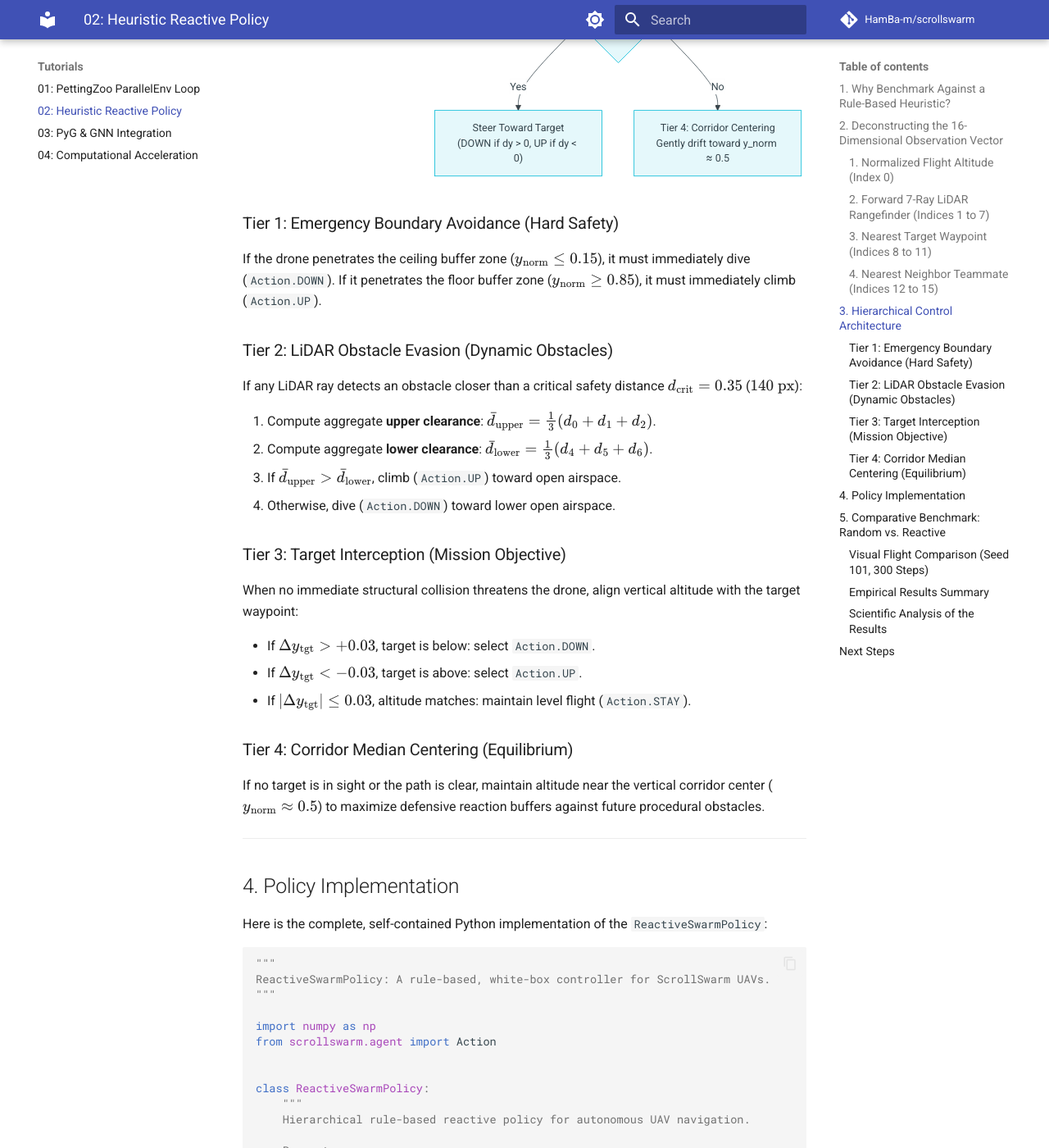
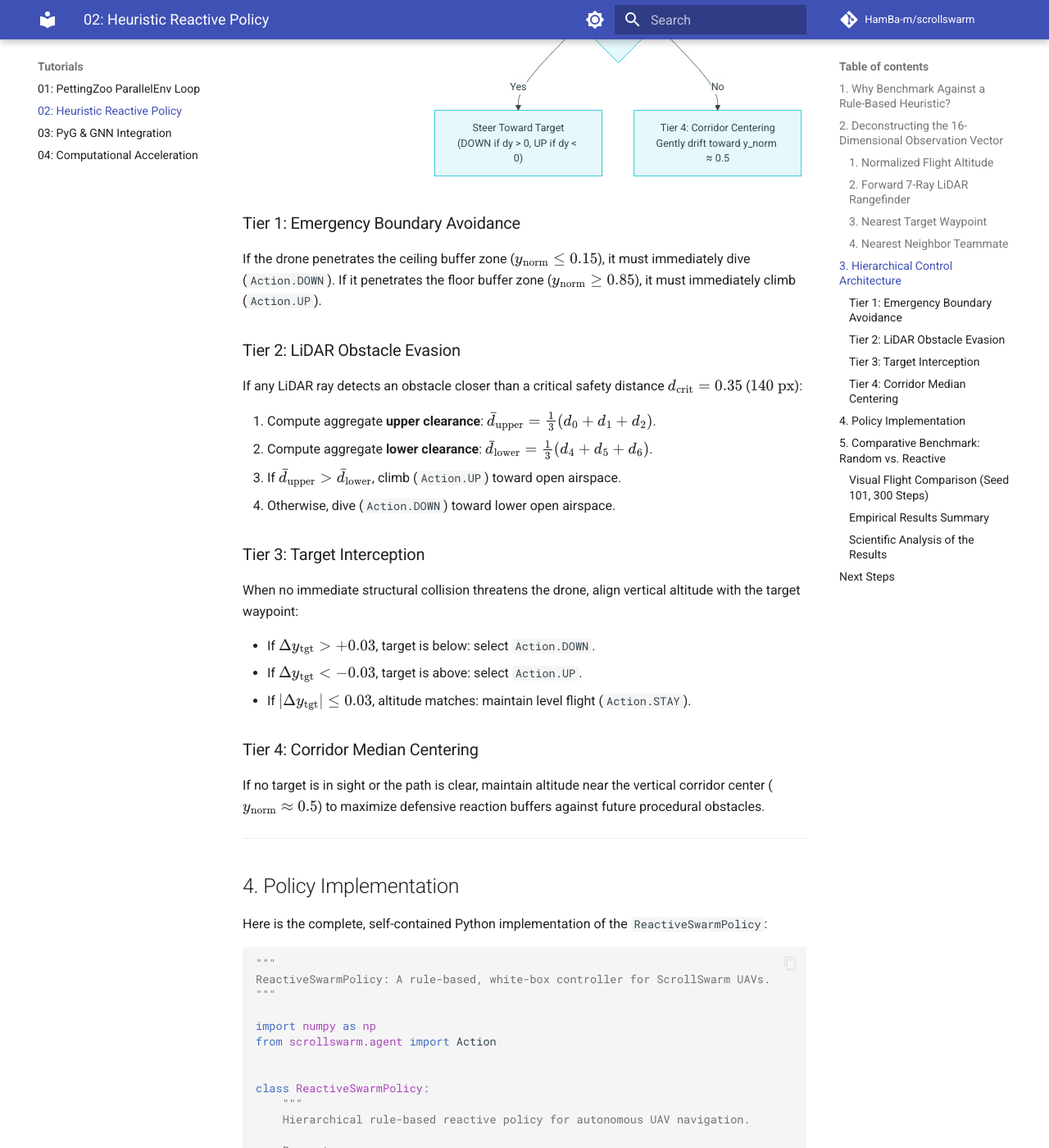
Before and after one commit to HamBa-m/scrollswarm, an MkDocs documentation site: the page built from docs/tutorials/02_heuristic_baseline.md, in a window 1280 px wide and 1400 px high, scrolled down 3561 px. Shown: the whole window at 82% size. Built offline with MkDocs 1.6.1 and Material for MkDocs 9.7.7, drawn with Linux system fonts in a browser that asks for light colours; comment, search, counter and statistics services are not loaded; some of the changed text lies outside the part shown.

Commit message:
docs: refine section headings and nested list formatting in tutorials 02 and 04

````diff
--- a/docs/tutorials/02_heuristic_baseline.md
+++ b/docs/tutorials/02_heuristic_baseline.md
@@ -33,14 +33,14 @@ Observation Vector: [0: Altitude | 1-7: LiDAR Rays | 8-11: Target | 12-15: Neigh
                      Index 0       Indices 1 to 7     Indices 8-11    Indices 12-15
 ```
 
-### 1. Normalized Flight Altitude (Index `0`)
+### 1. Normalized Flight Altitude
 $$y_{\text{norm}} = \frac{y_i}{H} \in [0.0, 1.0]$$
 
 - $y_{\text{norm}} \approx 0.0$ indicates dangerous proximity to the upper ceiling ($y_{\text{ceiling}} = 15\text{ px}$).
 - $y_{\text{norm}} \approx 1.0$ indicates dangerous proximity to the ground base plane ($y_{\text{floor}} = 385\text{ px}$).
 - $y_{\text{norm}} \approx 0.5$ represents the vertical median of the corridor.
 
-### 2. Forward 7-Ray LiDAR Rangefinder (Indices `1` to `7`)
+### 2. Forward 7-Ray LiDAR Rangefinder
 The rangefinder casts 7 rays across a $120^\circ$ forward field of view ($-60^\circ$ up-forward to $+60^\circ$ down-forward) up to $R_{\max} = 400\text{ px}$. Each feature reports normalized distance $d_k^* / R_{\max} \in [0.0, 1.0]$:
 
 | Feature Index | Ray Index | Polar Angle $\theta_k$ | Orientation | Primary Hazard Detected |
@@ -53,7 +53,7 @@ The rangefinder casts 7 rays across a $120^\circ$ forward field of view ($-60^\c
 | **`6`** | Ray 5 | $+40^\circ$ | Moderate down-forward | Ground structures, building edges |
 | **`7`** | Ray 6 | $+60^\circ$ | Steep down-forward | Ground surface, low structural bases |
 
-### 3. Nearest Target Waypoint (Indices `8` to `11`)
+### 3. Nearest Target Waypoint
 - **`obs[8]` ($\Delta x_{\text{tgt}} / W$)**: Relative horizontal distance. Positive when target is ahead (to the right).
 - **`obs[9]` ($\Delta y_{\text{tgt}} / H$)**: Relative vertical distance $(y_{\text{tgt}} - y_i) / H$.
   - $\Delta y_{\text{tgt}} > 0 \implies$ Target is **below** the drone $\implies$ descend (`Action.DOWN`).
@@ -61,7 +61,7 @@ The rangefinder casts 7 rays across a $120^\circ$ forward field of view ($-60^\c
 - **`obs[10]` ($d_{\text{tgt}} / \text{diag}$)**: Normalized Euclidean distance to target.
 - **`obs[11]` ($\mathbf{1}_{\text{in_range}}$)**: Binary flag ($1.0$ if $d_{\text{tgt}} \le 45\text{ px}$, else $0.0$).
 
-### 4. Nearest Neighbor Teammate (Indices `12` to `15`)
+### 4. Nearest Neighbor Teammate
 - Relative spatial displacement $[\Delta x_{\text{nbr}} / W, \Delta y_{\text{nbr}} / H, d_{\text{nbr}} / \text{diag}]$ and binary communication link flag $\mathbf{1}_{\text{in_comm}}$ ($1.0$ if $d_{\text{nbr}} \le 180\text{ px}$).
 
 ---
@@ -81,10 +81,10 @@ flowchart TD
     F -- No --> H["Tier 4: Corridor Centering<br/>Gently drift toward y_norm ≈ 0.5"]
 ```
 
-### Tier 1: Emergency Boundary Avoidance (Hard Safety)
+### Tier 1: Emergency Boundary Avoidance
 If the drone penetrates the ceiling buffer zone ($y_{\text{norm}} \le 0.15$), it must immediately dive (`Action.DOWN`). If it penetrates the floor buffer zone ($y_{\text{norm}} \ge 0.85$), it must immediately climb (`Action.UP`).
 
-### Tier 2: LiDAR Obstacle Evasion (Dynamic Obstacles)
+### Tier 2: LiDAR Obstacle Evasion
 If any LiDAR ray detects an obstacle closer than a critical safety distance $d_{\text{crit}} = 0.35$ ($140\text{ px}$):
 
 1. Compute aggregate **upper clearance**: $\bar{d}_{\text{upper}} = \frac{1}{3}(d_0 + d_1 + d_2)$.
@@ -92,14 +92,14 @@ If any LiDAR ray detects an obstacle closer than a critical safety distance $d_{
 3. If $\bar{d}_{\text{upper}} > \bar{d}_{\text{lower}}$, climb (`Action.UP`) toward open airspace.
 4. Otherwise, dive (`Action.DOWN`) toward lower open airspace.
 
-### Tier 3: Target Interception (Mission Objective)
+### Tier 3: Target Interception
 When no immediate structural collision threatens the drone, align vertical altitude with the target waypoint:
 
 - If $\Delta y_{\text{tgt}} > +0.03$, target is below: select `Action.DOWN`.
 - If $\Delta y_{\text{tgt}} < -0.03$, target is above: select `Action.UP`.
 - If $|\Delta y_{\text{tgt}}| \le 0.03$, altitude matches: maintain level flight (`Action.STAY`).
 
-### Tier 4: Corridor Median Centering (Equilibrium)
+### Tier 4: Corridor Median Centering
 If no target is in sight or the path is clear, maintain altitude near the vertical corridor center ($y_{\text{norm}} \approx 0.5$) to maximize defensive reaction buffers against future procedural obstacles.
 
 ---
@@ -317,9 +317,9 @@ Running the evaluation script across 5 independent seeds (seeds 100 to 104) over
 1. **Survival Gain**: The heuristic's Tier 1 boundary avoidance and Tier 2 LiDAR clearance voting prevent premature collisions against simple barriers, increasing mean survival from 257.9 steps to 356.7 steps.
 2. **Reconnaissance Yield**: Target tracking (Tier 3) successfully aligns vertical altitude with nearby target waypoints, tripling the mean photo acquisition from 0.60 to 1.80 targets per episode.
 3. **The Limits of Memoryless Reactive Control**: Despite outperforming random exploration, the reactive policy still experiences a 60% crash rate over 500 steps. Because it is a memoryless, 1-step reactive heuristic without lookahead planning or inter-agent coordination:
-   - Drones cannot anticipate bottlenecks where procedural obstacles require multi-step coordinated evasive maneuvers.
-   - Without inter-agent communication, drones cannot coordinate spatial dispersion across the corridor gap.
-   - This performance gap establishes a meaningful benchmark lower bound that cooperative multi-agent RL (e.g., MAPPO, QMIX, GNN policies) must learn to surpass.
+       - Drones cannot anticipate bottlenecks where procedural obstacles require multi-step coordinated evasive maneuvers.
+       - Without inter-agent communication, drones cannot coordinate spatial dispersion across the corridor gap.
+       - This performance gap establishes a meaningful benchmark lower bound that cooperative multi-agent RL (e.g., MAPPO, QMIX, GNN policies) must learn to surpass.
 
 ---
 
````
Also changed, not shown: docs/tutorials/04_acceleration_backends.md (+2 -2 lines).
